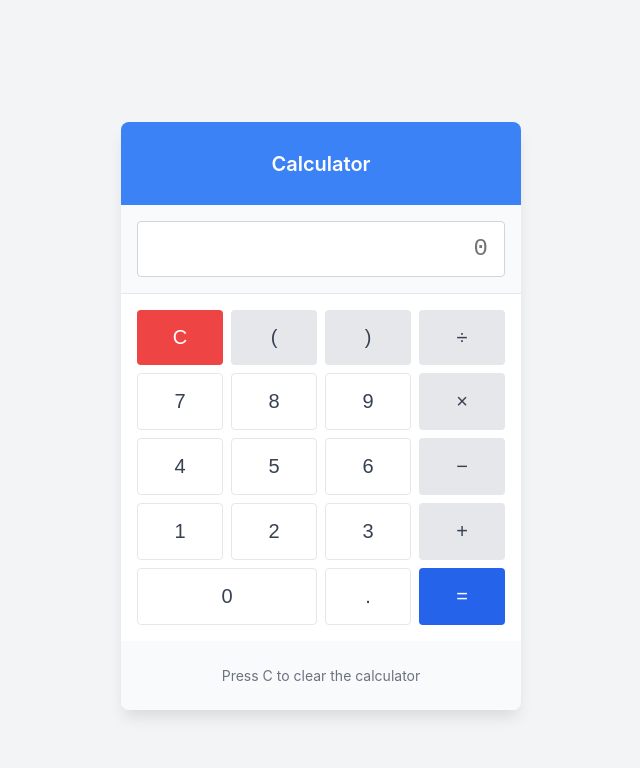
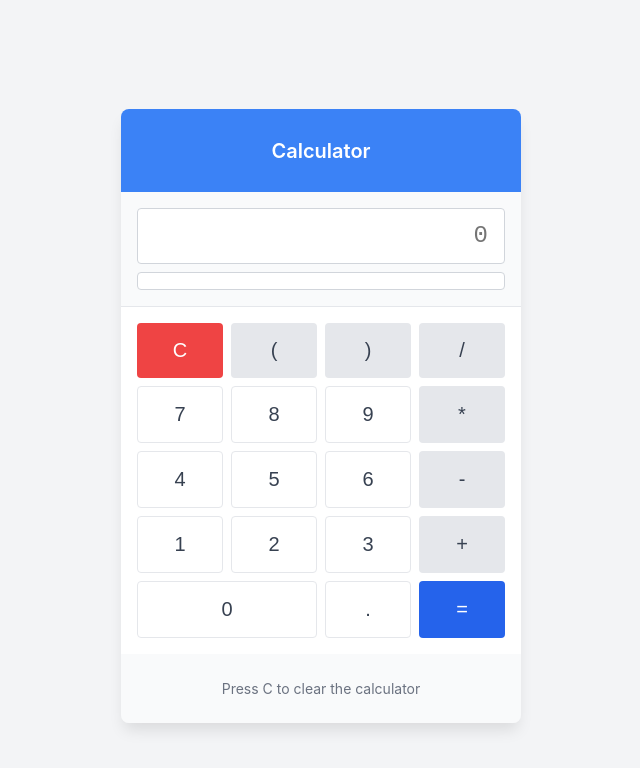
Before and after one commit to kishan601/Calculator-Mod, a React (Create React App) app: page / in a window 1280 px wide. Shown: the top 768 px of the page, without its empty margins (319-959 px from the left). Built offline with nearby package versions, Linux system fonts and the light colour scheme.

Commit message:
testing sets

```diff
--- a/src/components/Calculator.jsx
+++ b/src/components/Calculator.jsx
@@ -99,11 +99,47 @@ export function Calculator() {
     fontSize: '0.875rem'
   };
 
-  // These are specifically for the tests to find
-  const hiddenButtonStyle = {
-    position: 'absolute',
-    opacity: 0,
-    pointerEvents: 'none'
+  const buttonStyle = {
+    fontSize: '1.25rem',
+    padding: '1rem',
+    fontWeight: '400',
+    borderRadius: '0.25rem',
+    height: 'auto',
+    cursor: 'pointer',
+    transition: 'background-color 0.2s',
+    border: 'none',
+    outline: 'none',
+    width: '100%'
+  };
+
+  const numberButtonStyle = {
+    ...buttonStyle,
+    backgroundColor: 'white',
+    color: '#374151',
+    border: '1px solid #e5e7eb',
+  };
+
+  const operatorButtonStyle = {
+    ...buttonStyle,
+    backgroundColor: '#e5e7eb',
+    color: '#374151',
+  };
+
+  const clearButtonStyle = {
+    ...buttonStyle,
+    backgroundColor: '#ef4444',
+    color: 'white',
+  };
+
+  const equalsButtonStyle = {
+    ...buttonStyle,
+    backgroundColor: '#2563eb',
+    color: 'white',
+  };
+
+  const zeroButtonStyle = {
+    ...numberButtonStyle,
+    gridColumn: 'span 2',
   };
 
   return (
@@ -117,135 +153,41 @@ export function Calculator() {
           <CalculatorDisplay value={displayValue} />
 
           {/* Result div to display calculation results */}
-          {calculationResult && (
-            <div
-              style={resultStyle}
-              data-testid="calculation-result"
-            >
-              {calculationResult}
-            </div>
-          )}
+          <div style={resultStyle} data-testid="calculation-result">
+            {calculationResult || ' '}
+          </div>
         </div>
 
         <div style={buttonsContainerStyle}>
           <div style={buttonGridStyle}>
             {/* First Row */}
-            <CalculatorButton
-              value="C"
-              onClick={handleClear}
-              variant="clear"
-            />
-            <CalculatorButton
-              value="("
-              onClick={() => handleOperator('(')}
-              variant="operator"
-            />
-            <CalculatorButton
-              value=")"
-              onClick={() => handleOperator(')')}
-              variant="operator"
-            />
-            <CalculatorButton
-              value="÷"
-              onClick={() => handleOperator('/')}
-              variant="operator"
-            />
-            {/* Hidden buttons for tests */}
-            <button style={hiddenButtonStyle} onClick={() => handleOperator('/')}>
-              /
-            </button>
+            <button style={clearButtonStyle} onClick={handleClear}>C</button>
+            <button style={operatorButtonStyle} onClick={() => handleOperator('(')}>(</button>
+            <button style={operatorButtonStyle} onClick={() => handleOperator(')')}>)</button>
+            <button style={operatorButtonStyle} onClick={() => handleOperator('/')} data-operator="/">/</button>
 
             {/* Second Row */}
-            <CalculatorButton
-              value="7"
-              onClick={() => handleNumber('7')}
-              variant="number"
-            />
-            <CalculatorButton
-              value="8"
-              onClick={() => handleNumber('8')}
-              variant="number"
-            />
-            <CalculatorButton
-              value="9"
-              onClick={() => handleNumber('9')}
-              variant="number"
-            />
-            <CalculatorButton
-              value="×"
-              onClick={() => handleOperator('*')}
-              variant="operator"
-            />
-            {/* Hidden button for tests */}
-            <button style={hiddenButtonStyle} onClick={() => handleOperator('*')}>
-              *
-            </button>
+            <button style={numberButtonStyle} onClick={() => handleNumber('7')}>7</button>
+            <button style={numberButtonStyle} onClick={() => handleNumber('8')}>8</button>
+            <button style={numberButtonStyle} onClick={() => handleNumber('9')}>9</button>
+            <button style={operatorButtonStyle} onClick={() => handleOperator('*')} data-operator="*">*</button>
 
             {/* Third Row */}
-            <CalculatorButton
-              value="4"
-              onClick={() => handleNumber('4')}
-              variant="number"
-            />
-            <CalculatorButton
-              value="5"
-              onClick={() => handleNumber('5')}
-              variant="number"
-            />
-            <CalculatorButton
-              value="6"
-              onClick={() => handleNumber('6')}
-              variant="number"
-            />
-            <CalculatorButton
-              value="−"
-              onClick={() => handleOperator('-')}
-              variant="operator"
-            />
-            {/* Hidden button for tests */}
-            <button style={hiddenButtonStyle} onClick={() => handleOperator('-')}>
-              -
-            </button>
+            <button style={numberButtonStyle} onClick={() => handleNumber('4')}>4</button>
+            <button style={numberButtonStyle} onClick={() => handleNumber('5')}>5</button>
+            <button style={numberButtonStyle} onClick={() => handleNumber('6')}>6</button>
+            <button style={operatorButtonStyle} onClick={() => handleOperator('-')} data-operator="-">-</button>
 
             {/* Fourth Row */}
-            <CalculatorButton
-              value="1"
-              onClick={() => handleNumber('1')}
-              variant="number"
-            />
-            <CalculatorButton
-              value="2"
-              onClick={() => handleNumber('2')}
-              variant="number"
-            />
-            <CalculatorButton
-              value="3"
-              onClick={() => handleNumber('3')}
-              variant="number"
-            />
-            <CalculatorButton
-              value="+"
-              onClick={() => handleOperator('+')}
-              variant="operator"
-            />
+            <button style={numberButtonStyle} onClick={() => handleNumber('1')}>1</button>
+            <button style={numberButtonStyle} onClick={() => handleNumber('2')}>2</button>
+            <button style={numberButtonStyle} onClick={() => handleNumber('3')}>3</button>
+            <button style={operatorButtonStyle} onClick={() => handleOperator('+')} data-operator="+">+</button>
 
             {/* Fifth Row */}
-            <CalculatorButton
-              value="0"
-              onClick={() => handleNumber('0')}
-              variant="number"
-              colspan={2}
-            />
-            <CalculatorButton
-              value="."
-              onClick={handleDecimal}
-              variant="number"
-            />
-            <CalculatorButton
-              value="="
-              onClick={handleCalculate}
-              variant="equals"
-            />
+            <button style={zeroButtonStyle} onClick={() => handleNumber('0')}>0</button>
+            <button style={numberButtonStyle} onClick={handleDecimal}>.</button>
+            <button style={equalsButtonStyle} onClick={handleCalculate}>=</button>
           </div>
         </div>
 
```
